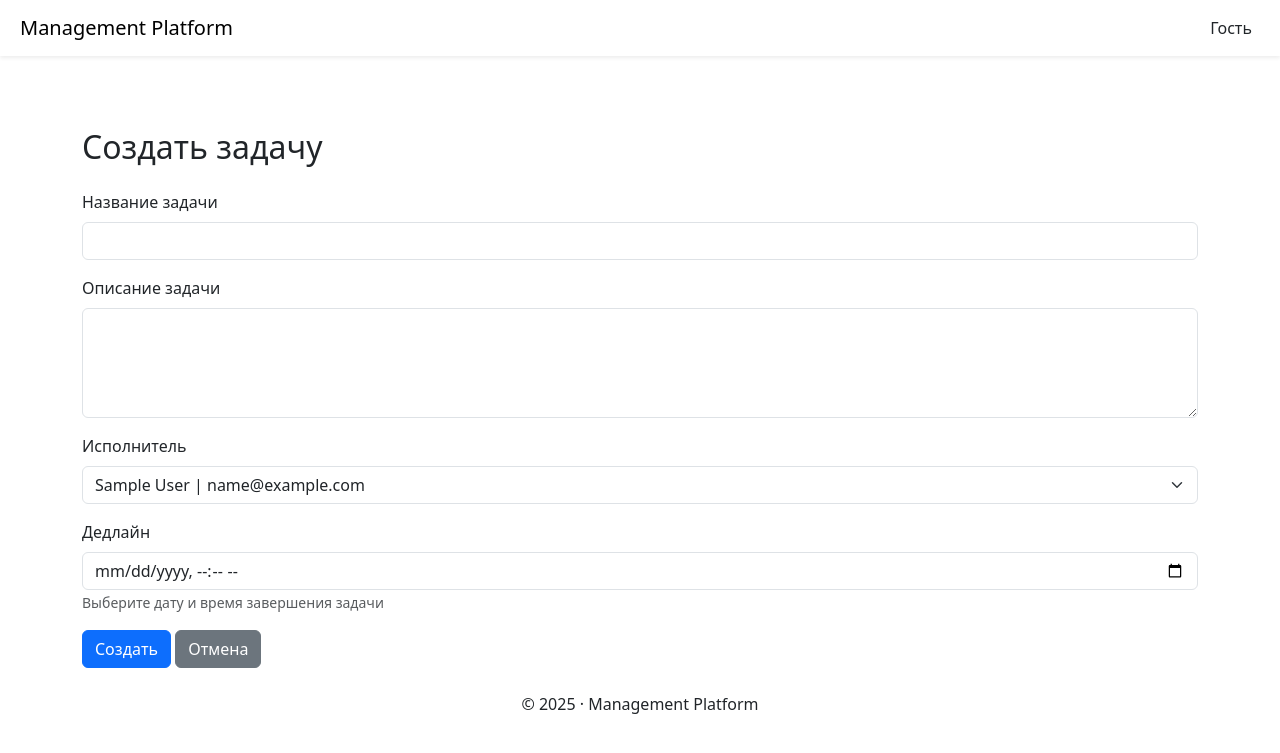
After one commit to dr1vesafe/management_project, a Python web app: template src/app/templates/task/create_task.html in a window 1280 px wide. The commit adds this page. Shown: the top 753 px of the page. Run offline with Jinja, Linux system fonts and the light colour scheme; the template is opened without the code that fills it: most values are stand-ins (such as "Sample title", 1, 10 or a date in 2020).

Commit message:
Реализован функционал создания задачи

```diff
--- /dev/null
+++ b/src/app/templates/task/create_task.html
@@ -0,0 +1,38 @@
+{% extends "base.html" %}
+
+{% block title %}Создать задачу{% endblock %}
+
+{% block content %}
+<div class="container mt-5">
+  <h2 class="mb-4">Создать задачу</h2>
+
+  <form method="post">
+    <div class="mb-3">
+      <label for="title" class="form-label">Название задачи</label>
+      <input type="text" class="form-control" id="title" name="title" required>
+    </div>
+
+    <div class="mb-3">
+      <label for="description" class="form-label">Описание задачи</label>
+      <textarea class="form-control" id="description" name="description" rows="4" required></textarea>
+    </div>
+
+    <div class="mb-3">
+      <label for="performer_id" class="form-label">Исполнитель</label>
+      <select class="form-select" id="performer_id" name="performer_id" required>
+        {% for performer in performers %}
+        <option value="{{ performer.id }}">{{ performer.first_name }} {{ performer.last_name }} | {{ performer.email }}</option>
+        {% endfor %}
+      </select>
+    </div>
+
+    <div class="mb-3">
+        <label for="deadline" class="form-label">Дедлайн</label>
+        <input type="datetime-local" class="form-control" id="deadline" name="deadline">
+        <small class="form-text text-muted">Выберите дату и время завершения задачи</small>
+    </div>
+    <button type="submit" class="btn btn-primary">Создать</button>
+    <a href="/tasks" class="btn btn-secondary">Отмена</a>
+  </form>
+</div>
+{% endblock %}
--- a/src/app/templates/task/tasks.html
+++ b/src/app/templates/task/tasks.html
@@ -71,6 +71,9 @@
   </nav>
 
   <a href="/" class="btn btn-secondary mt-4">Назад</a>
+  {% if user and (user.role.value == 'manager' or user.role.value == 'admin') %}
+    <a href="/tasks/create" class="btn btn-success mt-4">Создать задачу</a>
+  {% endif %}
 </div>
 </body>
 {% endblock %}
```
Also changed, not shown: src/app/routers/tasks.py (+44 -0 lines), src/app/templates/task/task_detail.html (+7 -0 lines).
